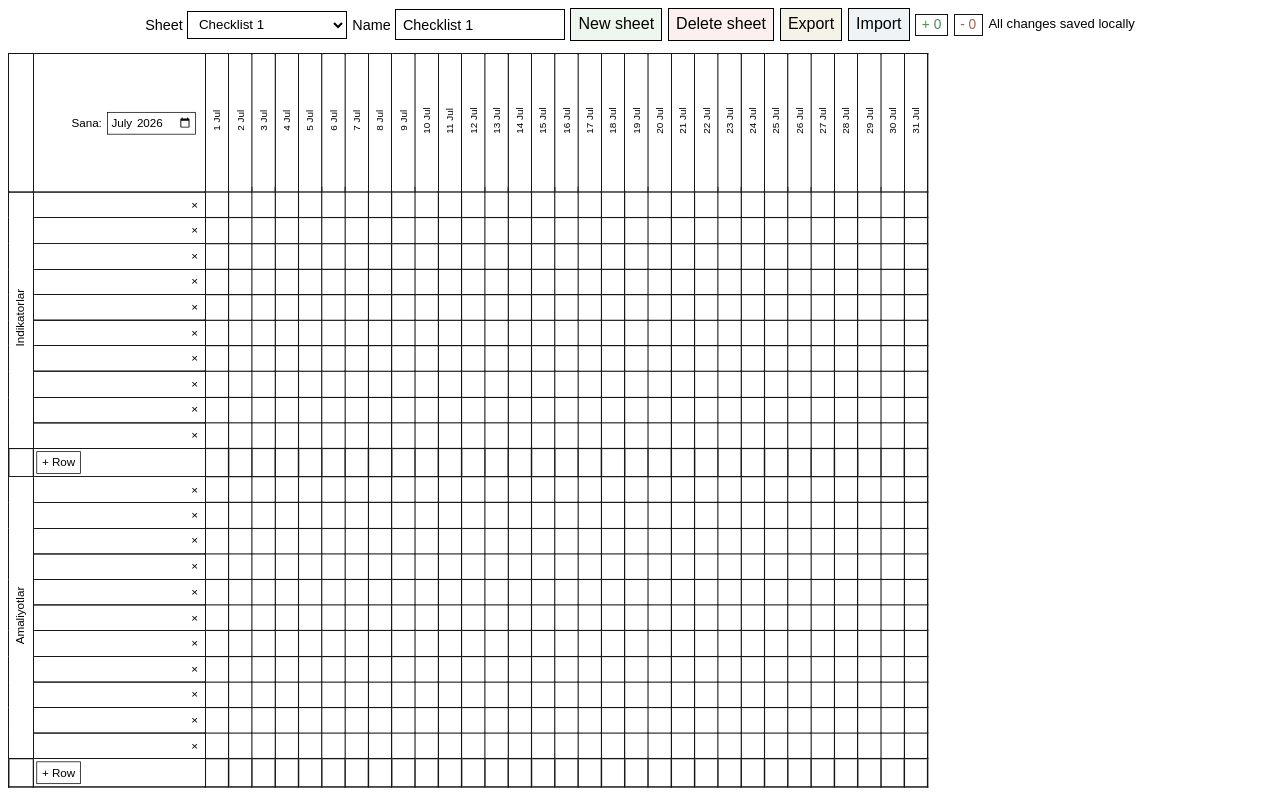
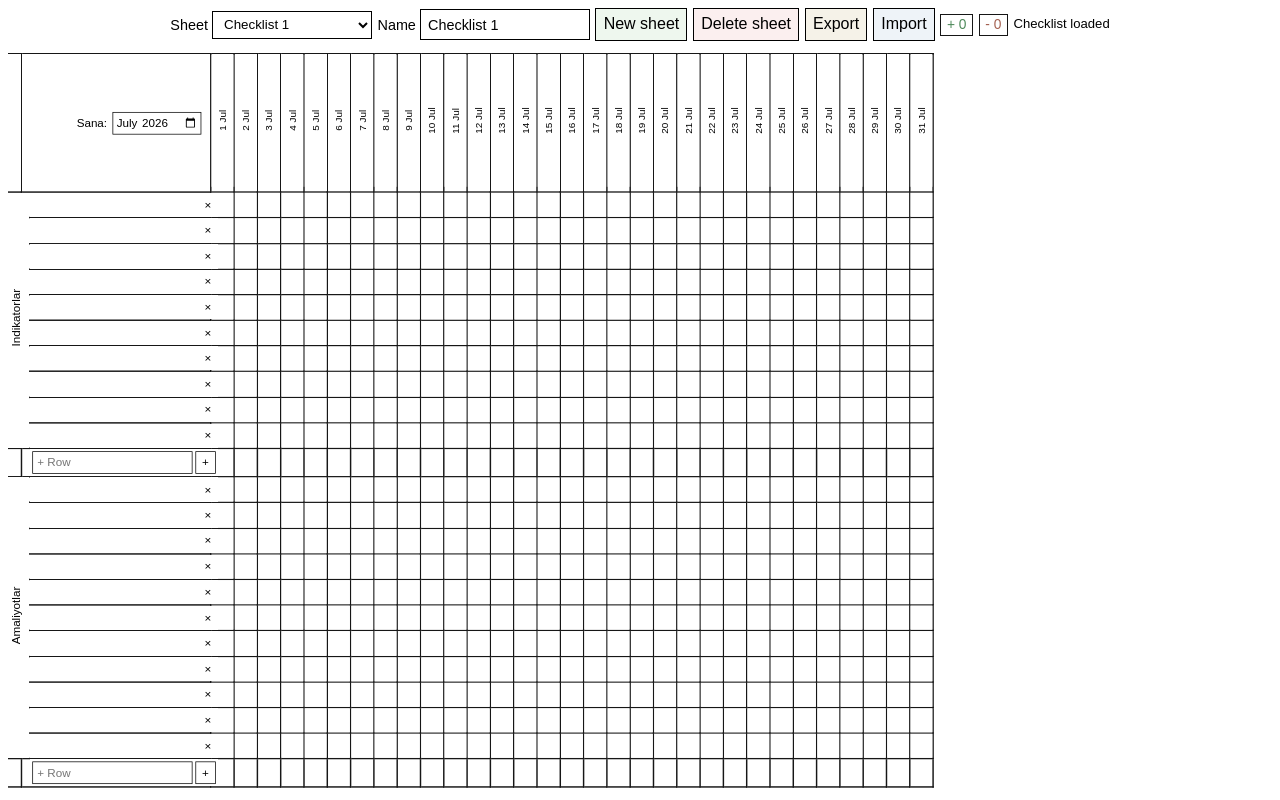
Before and after one commit to shoxurhmirzo/checklist, a React (Vite) app: page / in a window 1280 px wide. Built offline with nearby package versions, Linux system fonts and the light colour scheme.

Commit message:
Add enter-save rows and mark timestamps

```diff
--- a/src/App.tsx
+++ b/src/App.tsx
@@ -1,4 +1,4 @@
-import { ChangeEvent, useEffect, useRef, useState } from 'react';
+import { ChangeEvent, KeyboardEvent as ReactKeyboardEvent, useEffect, useRef, useState } from 'react';
 import {
   COLUMN_COUNT,
   createRow,
@@ -8,7 +8,7 @@ import {
   parseMonthValue,
 } from './defaults';
 import { createBackupPayload, isValidBackupPayload, loadSheets, normalizeSheets, saveSheets } from './storage';
-import type { ChecklistSection, ChecklistSheet, SectionId } from './types';
+import type { CheckState, ChecklistSection, ChecklistSheet, SectionId } from './types';
 
 const A4_LANDSCAPE_RATIO = 297 / 210;
 
@@ -27,6 +27,29 @@ const downloadTextFile = (content: string, fileName: string) => {
   link.download = fileName;
   link.click();
   URL.revokeObjectURL(url);
+};
+
+const formatLogTime = (checkState: CheckState) => {
+  if (!checkState.loggedAt) {
+    return 'Log time not recorded';
+  }
+
+  const date = new Date(checkState.loggedAt);
+
+  if (Number.isNaN(date.getTime())) {
+    return 'Log time not recorded';
+  }
+
+  return `Logged: ${new Intl.DateTimeFormat(undefined, {
+    year: 'numeric',
+    month: 'short',
+    day: 'numeric',
+    hour: '2-digit',
+    minute: '2-digit',
+    second: '2-digit',
+    timeZoneName: 'short',
+    hour12: false,
+  }).format(date)}`;
 };
 
 const App = () => {
@@ -145,9 +168,9 @@ const App = () => {
         (totals, section) => {
           section.rows.forEach((row) => {
             Object.values(row.checksByColumn).forEach((checkState) => {
-              if (checkState === true) {
+              if (checkState.mark === 'plus') {
                 totals.plus += 1;
-              } else if (checkState === 'undone') {
+              } else if (checkState.mark === 'minus') {
                 totals.minus += 1;
               }
             });
@@ -395,8 +418,8 @@ const App = () => {
                   <SectionBlock
                     key={section.id}
                     section={section}
-                    onAddRow={() =>
-                      updateSectionRows(section.id, (rows) => [...rows, createRow(rows.length)])
+                    onAddRow={(label) =>
+                      updateSectionRows(section.id, (rows) => [...rows, { ...createRow(rows.length), label }])
                     }
                     onDeleteRow={(rowId) => {
                       setConfirmState({
@@ -425,7 +448,10 @@ const App = () => {
                                 ...row,
                                 checksByColumn: {
                                   ...row.checksByColumn,
-                                  [columnIndex]: true,
+                                  [columnIndex]: {
+                                    mark: 'plus',
+                                    loggedAt: new Date().toISOString(),
+                                  },
                                 },
                               }
                             : row,
@@ -440,7 +466,10 @@ const App = () => {
                                 ...row,
                                 checksByColumn: {
                                   ...row.checksByColumn,
-                                  [columnIndex]: 'undone',
+                                  [columnIndex]: {
+                                    mark: 'minus',
+                                    loggedAt: new Date().toISOString(),
+                                  },
                                 },
                               }
                             : row,
@@ -501,7 +530,7 @@ const App = () => {
 
 interface SectionBlockProps {
   section: ChecklistSection;
-  onAddRow: () => void;
+  onAddRow: (label: string) => void;
   onDeleteRow: (rowId: string) => void;
   onRenameRow: (rowId: string, label: string) => void;
   onMarkDone: (rowId: string, columnIndex: number) => void;
@@ -524,6 +553,7 @@ const SectionBlock = ({
   onClearMark,
 }: SectionBlockProps) => {
   const [openMenuCell, setOpenMenuCell] = useState<OpenCellMenu | null>(null);
+  const [newRowLabel, setNewRowLabel] = useState('');
   const openCellRef = useRef<HTMLDivElement | null>(null);
 
   useEffect(() => {
@@ -580,6 +610,36 @@ const SectionBlock = ({
     setOpenMenuCell(null);
   };
 
+  const handleRowLabelKeyDown = (event: ReactKeyboardEvent<HTMLInputElement>) => {
+    if (event.key === 'Enter') {
+      event.preventDefault();
+      event.currentTarget.blur();
+    }
+  };
+
+  const saveNewRow = () => {
+    const label = newRowLabel.trim();
+
+    if (!label) {
+      return;
+    }
+
+    onAddRow(label);
+    setNewRowLabel('');
+  };
+
+  const handleNewRowKeyDown = (event: ReactKeyboardEvent<HTMLInputElement>) => {
+    if (event.key === 'Enter') {
+      event.preventDefault();
+      saveNewRow();
+    }
+
+    if (event.key === 'Escape') {
+      event.preventDefault();
+      setNewRowLabel('');
+    }
+  };
+
   return (
     <>
       {section.rows.map((row, rowIndex) => (
@@ -595,6 +655,7 @@ const SectionBlock = ({
                 type="text"
                 value={row.label}
                 onChange={(event) => onRenameRow(row.id, event.target.value)}
+                onKeyDown={handleRowLabelKeyDown}
               />
               <button type="button" className="row-delete-button" onClick={() => onDeleteRow(row.id)} aria-label="Delete row">
                 ×
@@ -604,8 +665,8 @@ const SectionBlock = ({
 
           {Array.from({ length: COLUMN_COUNT }, (_, columnIndex) => {
             const checkState = row.checksByColumn[columnIndex];
-            const isDone = checkState === true;
-            const isUndone = checkState === 'undone';
+            const isDone = checkState?.mark === 'plus';
+            const isUndone = checkState?.mark === 'minus';
             const isMenuOpen = isCellMenuOpen(row.id, columnIndex);
 
             return (
@@ -620,6 +681,7 @@ const SectionBlock = ({
                     aria-label={`${section.title} ${row.label || 'item'} day ${columnIndex + 1}${
                       isDone ? ', marked plus' : isUndone ? ', marked minus' : ', empty'
                     }`}
+                    title={checkState ? formatLogTime(checkState) : undefined}
                   >
                     {isDone ? '+' : isUndone ? '-' : ''}
                   </button>
@@ -664,9 +726,19 @@ const SectionBlock = ({
       <tr className="add-row-tr">
         <td className="section-spacer" />
         <td className="add-row-cell">
-          <button type="button" className="plain-button" onClick={onAddRow}>
-            + Row
-          </button>
+          <div className="add-row-form">
+            <input
+              type="text"
+              value={newRowLabel}
+              onChange={(event) => setNewRowLabel(event.target.value)}
+              onKeyDown={handleNewRowKeyDown}
+              placeholder="+ Row"
+              aria-label={`Add ${section.title} row`}
+            />
+            <button type="button" className="plain-button" onClick={saveNewRow} aria-label={`Save ${section.title} row`}>
+              +
+            </button>
+          </div>
         </td>
         {Array.from({ length: COLUMN_COUNT }, (_, index) => (
           <td key={index} className="add-row-filler" />
--- a/src/storage.ts
+++ b/src/storage.ts
@@ -9,10 +9,41 @@ const BACKUP_VERSION = 1;
 const hasUsefulColumnLabels = (labels: string[]) =>
   labels.length === COLUMN_COUNT && labels.some((label) => label.trim().length > 0);
 
-const normalizeChecks = (checks: ChecklistSheet['sections'][number]['rows'][number]['checksByColumn']) =>
-  Object.fromEntries(
-    Object.entries(checks).filter(([, value]) => value === true || value === 'undone'),
+const normalizeCheck = (value: unknown): CheckState | null => {
+  if (value === true) {
+    return { mark: 'plus' };
+  }
+
+  if (value === 'undone') {
+    return { mark: 'minus' };
+  }
+
+  if (typeof value !== 'object' || value === null) {
+    return null;
+  }
+
+  const check = value as Partial<CheckState>;
+
+  if (check.mark !== 'plus' && check.mark !== 'minus') {
+    return null;
+  }
+
+  return typeof check.loggedAt === 'string' && check.loggedAt.trim().length > 0
+    ? { mark: check.mark, loggedAt: check.loggedAt }
+    : { mark: check.mark };
+};
+
+const normalizeChecks = (checks: unknown): ChecklistSheet['sections'][number]['rows'][number]['checksByColumn'] => {
+  if (typeof checks !== 'object' || checks === null) {
+    return {};
+  }
+
+  return Object.fromEntries(
+    Object.entries(checks)
+      .map(([columnIndex, value]) => [columnIndex, normalizeCheck(value)] as const)
+      .filter((entry): entry is readonly [string, CheckState] => entry[1] !== null),
   );
+};
 
 export const normalizeSheets = (sheets: ChecklistSheet[]): ChecklistSheet[] =>
   sheets.map((sheet) => ({
@@ -128,10 +159,23 @@ export const createBackupPayload = (sheets: ChecklistSheet[]): BackupPayload =>
   sheets,
 });
 
-const isValidCheckState = (value: unknown): value is CheckState | false =>
-  value === true || value === false || value === 'undone';
+const isValidLoggedCheckState = (value: unknown): value is CheckState => {
+  if (typeof value !== 'object' || value === null) {
+    return false;
+  }
 
-const isValidChecks = (checks: unknown): checks is Record<number, CheckState | false> =>
+  const check = value as Partial<CheckState>;
+
+  return (
+    (check.mark === 'plus' || check.mark === 'minus') &&
+    (check.loggedAt === undefined || typeof check.loggedAt === 'string')
+  );
+};
+
+const isValidCheckState = (value: unknown): value is CheckState | true | 'undone' | false =>
+  value === true || value === false || value === 'undone' || isValidLoggedCheckState(value);
+
+const isValidChecks = (checks: unknown): checks is Record<number, CheckState | true | 'undone' | false> =>
   typeof checks === 'object' &&
   checks !== null &&
   Object.values(checks).every(isValidCheckState);
--- a/src/styles.css
+++ b/src/styles.css
@@ -406,6 +406,27 @@ thead th {
   background: #fff;
 }
 
+.add-row-form {
+  display: flex;
+  align-items: stretch;
+  gap: 0.2rem;
+}
+
+.add-row-form input {
+  min-width: 0;
+  flex: 1;
+  border: 1px solid #000;
+  border-radius: 0;
+  background: #fff;
+  color: #000;
+  padding: 0.2rem 0.35rem;
+  font: inherit;
+}
+
+.add-row-form button {
+  min-width: 28px;
+}
+
 .plain-button {
   border: 1px solid #000;
   background: #fff;
```
Also changed, not shown: src/types.ts (+6 -1 lines).
